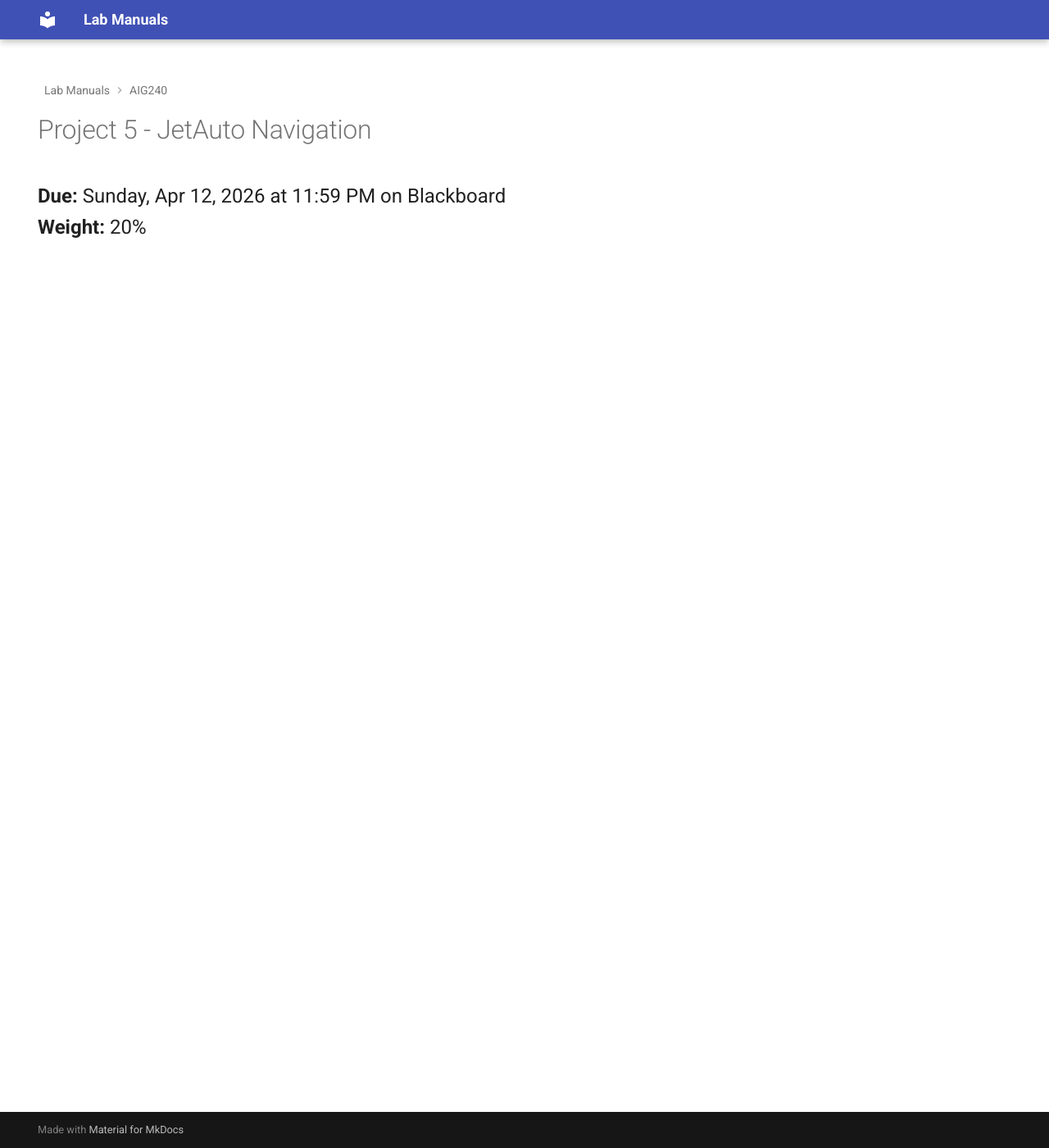
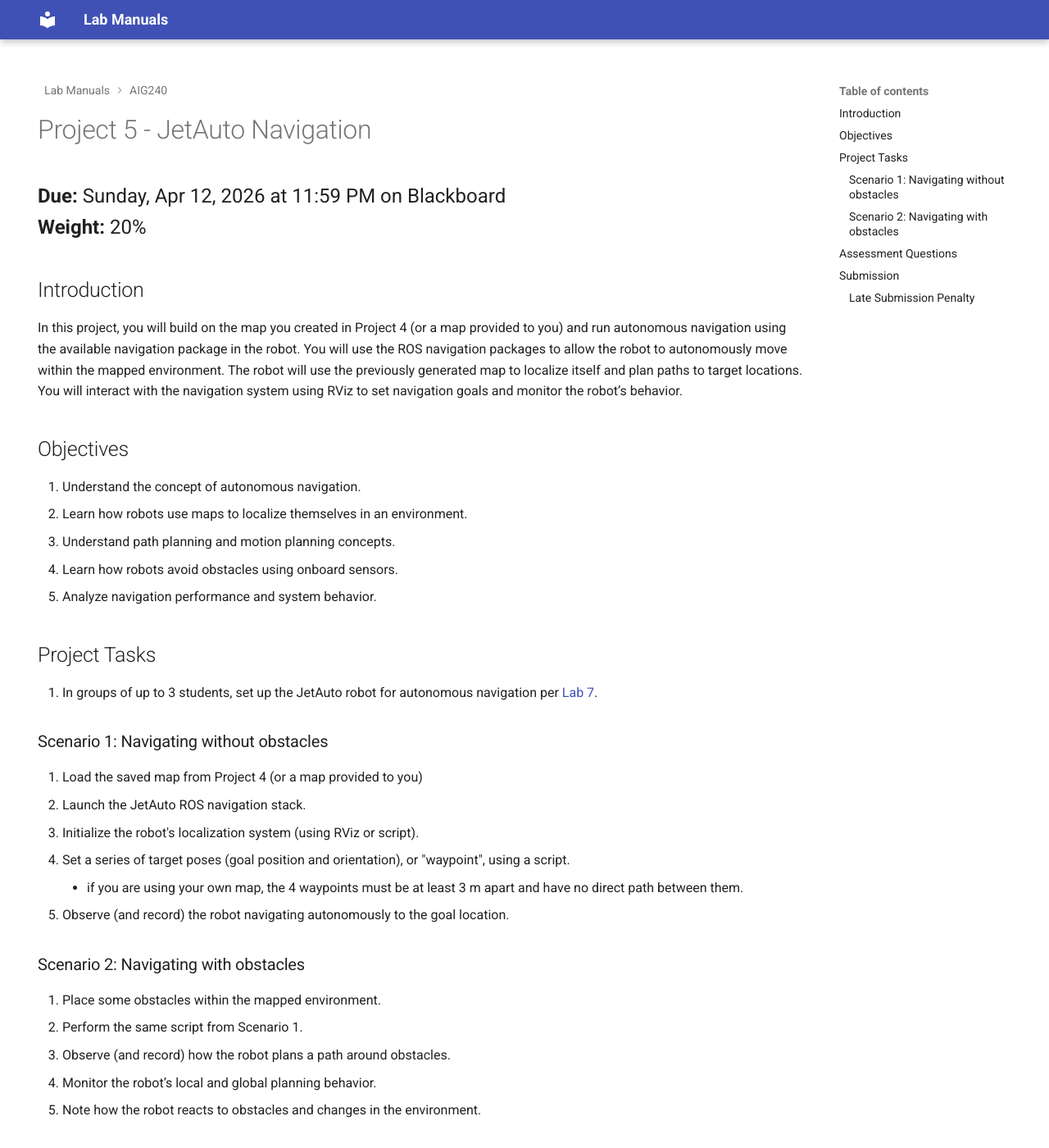
Before and after one commit to Seneca-BSA/Lab-Manual, an MkDocs documentation site: the page built from docs/AIG240/project5.md, in a window 1280 px wide and 1400 px high. Shown: the whole window at 82% size. Built offline with MkDocs 1.6.1 and Material for MkDocs 9.7.7, drawn with Linux system fonts in a browser that asks for light colours; some of the changed text lies outside the part shown.

Commit message:
updated AIG240 lab7 and project5

```diff
--- a/docs/AIG240/project5.md
+++ b/docs/AIG240/project5.md
@@ -4,3 +4,59 @@
 **Due:** Sunday, Apr 12, 2026 at 11:59 PM on Blackboard<br />
 **Weight:** 20%
 </font>
+
+## Introduction
+
+In this project, you will build on the map you created in Project 4 (or a map provided to you) and run autonomous navigation using the available navigation package in the robot. You will use the ROS navigation packages to allow the robot to autonomously move within the mapped environment. The robot will use the previously generated map to localize itself and plan paths to target locations. You will interact with the navigation system using RViz to set navigation goals and monitor the
+robot’s behavior.
+
+## Objectives
+
+1. Understand the concept of autonomous navigation.
+1. Learn how robots use maps to localize themselves in an environment.
+1. Understand path planning and motion planning concepts.
+1. Learn how robots avoid obstacles using onboard sensors.
+1. Analyze navigation performance and system behavior.
+
+## Project Tasks
+
+1. In groups of up to 3 students, set up the JetAuto robot for autonomous navigation per [Lab 7](lab7.md).
+
+### Scenario 1: Navigating without obstacles
+
+1. Load the saved map from Project 4 (or a map provided to you)
+1. Launch the JetAuto ROS navigation stack.
+1. Initialize the robot's localization system (using RViz or script).
+1. Set a series of target poses (goal position and orientation), or "waypoint", using a script.
+    - if you are using your own map, the 4 waypoints must be at least 3 m apart and have no direct path between them.
+1. Observe (and record) the robot navigating autonomously to the goal location.
+
+### Scenario 2: Navigating with obstacles
+
+1. Place some obstacles within the mapped environment.
+1. Perform the same script from Scenario 1.
+1. Observe (and record) how the robot plans a path around obstacles.
+1. Monitor the robot’s local and global planning behavior.
+1. Note how the robot reacts to obstacles and changes in the environment.
+
+## Assessment Questions
+
+1. What is the difference between mapping and navigation in robotics?
+1. What is localization and why is it necessary for navigation?
+1. What is the role of the global planner in the navigation stack?
+1. What is the role of the local planner?
+1. How does the robot detect and avoid obstacles?
+1. What happens if the robot cannot find a valid path to the goal?
+1. How does RViz help during the navigation process?
+
+## Submission
+
+1. A video and screen recording showing the robot completing Scenario 1.
+1. A video and screen recording showing the robot completing Scenario 2.
+1. The map files (map.pgm and map.yaml) that your robot uses for navigation.
+1. A link to your project folder (e.g., on GitHub (private) or Google Drive) containing all the necessary files and code.
+1. A text file containing the answers to the questions (one per group).
+
+### Late Submission Penalty
+
+1. A 25% reduction from the full mark will be applied for every 24 hours the submission is late after the deadline.
```
Also changed, not shown: docs/AIG240/lab7.md (+12 -10 lines).
